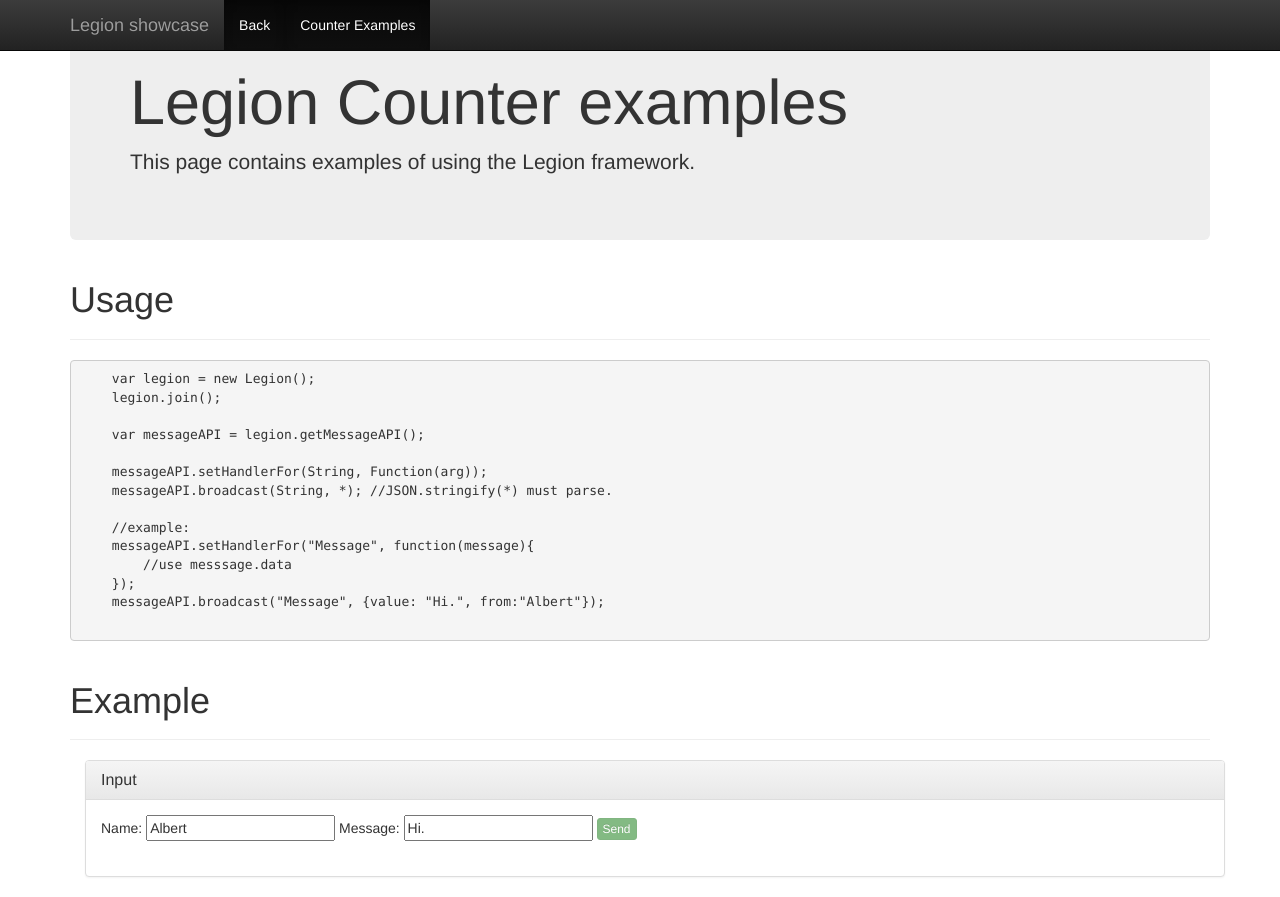
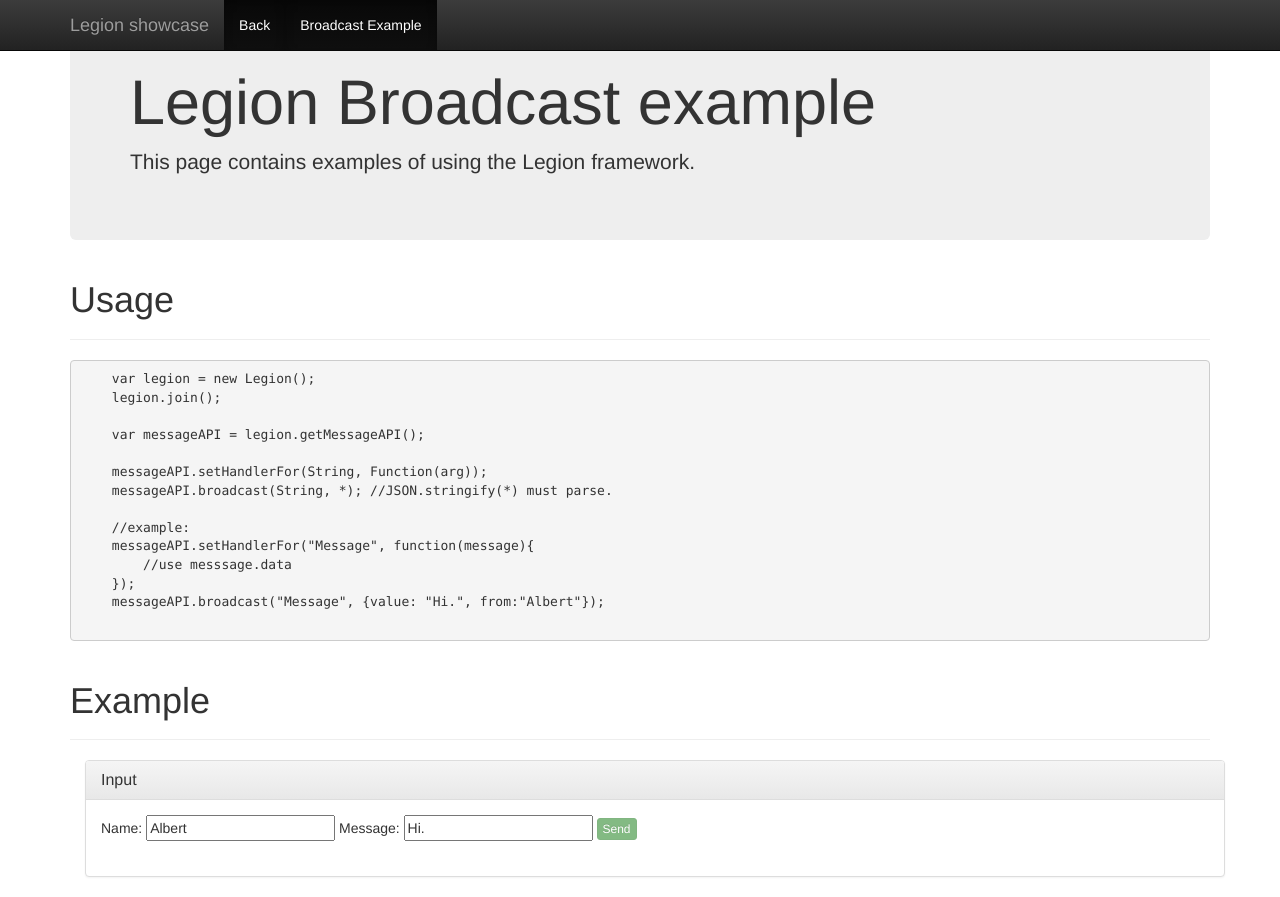
Before and after one commit to albertlinde/Legion-deprecated-, a website: page applications/examples/messaging.html in a window 1280 px wide. Drawn offline with nearby package versions, Linux system fonts and the light colour scheme.

Commit message:
Fixed page titles.

```diff
--- a/applications/examples/messaging.html
+++ b/applications/examples/messaging.html
@@ -8,7 +8,7 @@
     <meta name="description" content="Legion: counter examples">
     <meta name="author" content="http://novasys.di.fct.unl.pt/~alinde/">
 
-    <title>Legion: Counter examples</title>
+    <title>Legion: Broadcast example</title>
 
     <link href="./../../node_modules/bootstrap/dist/css/bootstrap.min.css" rel="stylesheet">
     <link href="./../../node_modules/bootstrap/dist/css/bootstrap-theme.min.css" rel="stylesheet">
@@ -40,7 +40,7 @@
         <div id="navbar" class="navbar-collapse collapse">
             <ul class="nav navbar-nav">
                 <li class="active"><a href="index.html">Back</a></li>
-                <li class="active"><a href="#">Counter Examples</a></li>
+                <li class="active"><a href="#">Broadcast Example</a></li>
             </ul>
         </div>
         <!--/.nav-collapse -->
@@ -51,7 +51,7 @@
 
     <!-- Main jumbotron for a primary marketing message or call to action -->
     <div class="jumbotron">
-        <h1>Legion Counter examples</h1>
+        <h1>Legion Broadcast example</h1>
 
         <p>This page contains examples of using the Legion framework.</p>
     </div>
```
Also changed, not shown: applications/examples/cliques.html (+1 -1 lines), applications/examples/index.html (+1 -1 lines).
